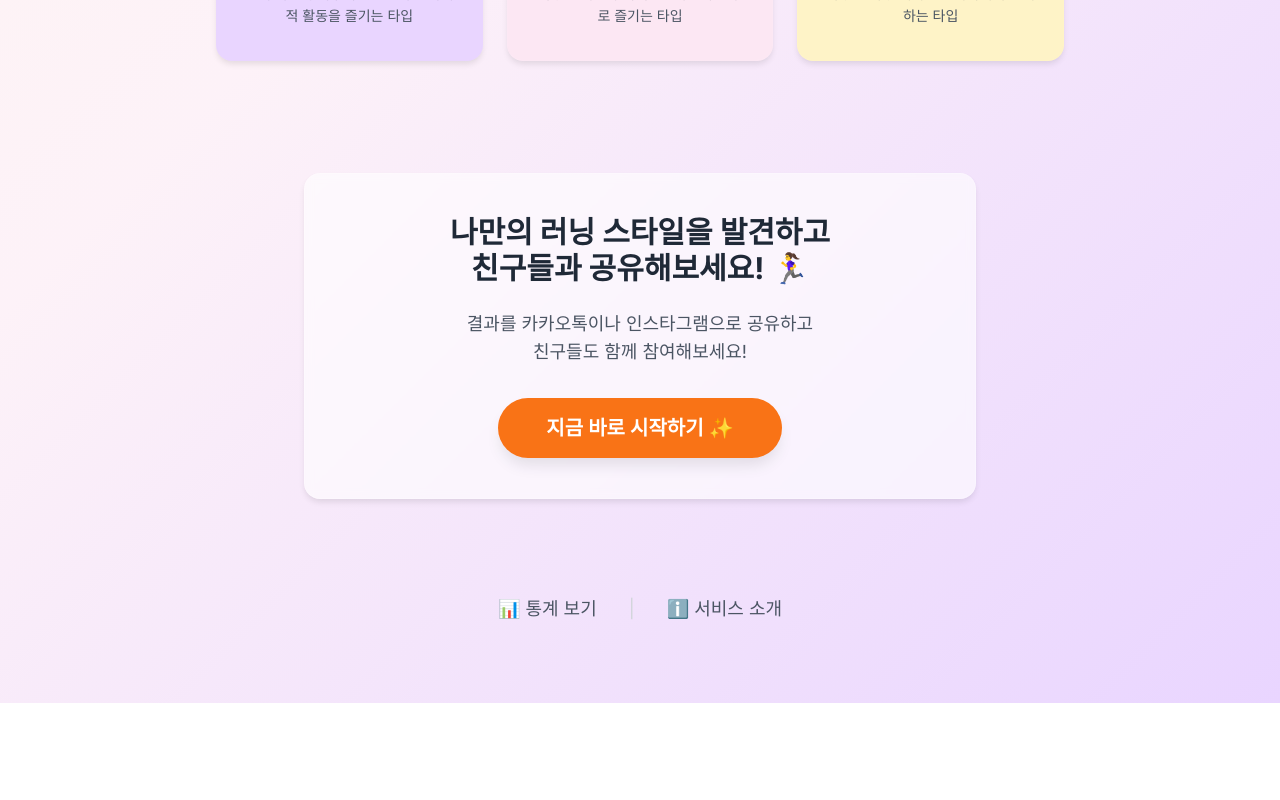
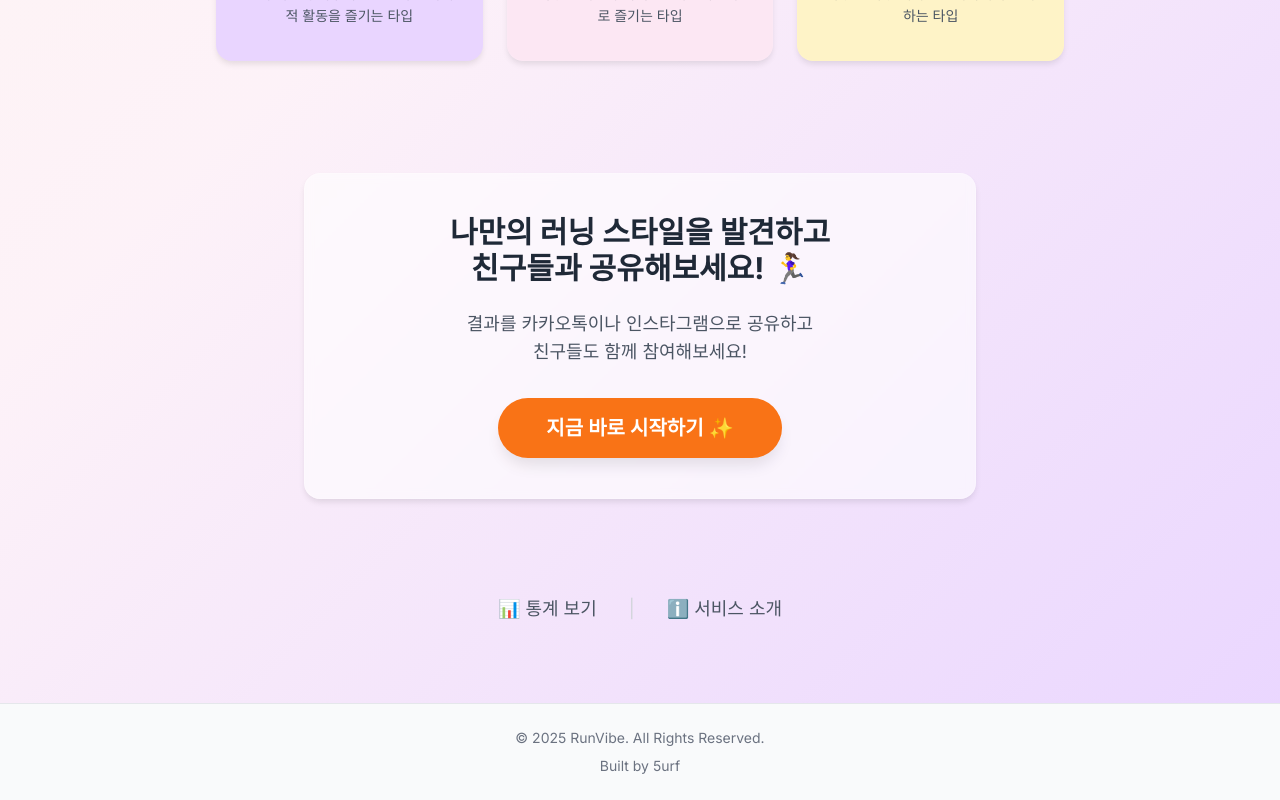
Before and after one commit to 5urf/runvibe, a Next.js app: page / in a window 1280 px wide. Shown: the part 1355-2155 px from the top of the page. Before the commit the page ends 2058 px from the top, so only its background shows below. Built offline with nearby package versions, Linux system fonts and the light colour scheme; no server answers; the database is empty.

Commit message:
feat(layout): 푸터 컴포넌트 추가
- Footer 컴포넌트 생성

```diff
--- a/src/app/layout.tsx
+++ b/src/app/layout.tsx
@@ -1,4 +1,4 @@
-import { Header } from "@/components/ui";
+import { Footer, Header } from "@/components/ui";
 import type { Metadata } from "next";
 import { Inter } from "next/font/google";
 import { Toaster } from "sonner";
@@ -68,9 +68,10 @@ export default function RootLayout({
 }>) {
   return (
     <html lang='ko' className={inter.variable}>
-      <body className={inter.className}>
+      <body className={`${inter.className} flex flex-col min-h-screen`}>
         <Header />
-        {children}
+        <div className='flex-grow'>{children}</div>
+        <Footer />
         <Toaster position='top-center' richColors />
       </body>
     </html>
--- /dev/null
+++ b/src/components/ui/Footer.tsx
@@ -0,0 +1,16 @@
+const Footer = () => {
+  const currentYear = new Date().getFullYear();
+
+  return (
+    <footer className='bg-gray-50 border-t border-gray-200 mt-auto'>
+      <div className='max-w-4xl mx-auto px-6 py-6'>
+        <div className='text-center text-sm text-gray-500 space-y-2'>
+          <p>© {currentYear} RunVibe. All Rights Reserved.</p>
+          <p>Built by 5urf</p>
+        </div>
+      </div>
+    </footer>
+  );
+};
+
+export default Footer;
--- a/src/components/ui/index.ts
+++ b/src/components/ui/index.ts
@@ -1,3 +1,4 @@
 export { default as Button } from "./Button";
+export { default as Footer } from "./Footer";
 export { default as Header } from "./Header";
 export { default as RunnerTypeCard } from "./RunnerTypeCard";
```
